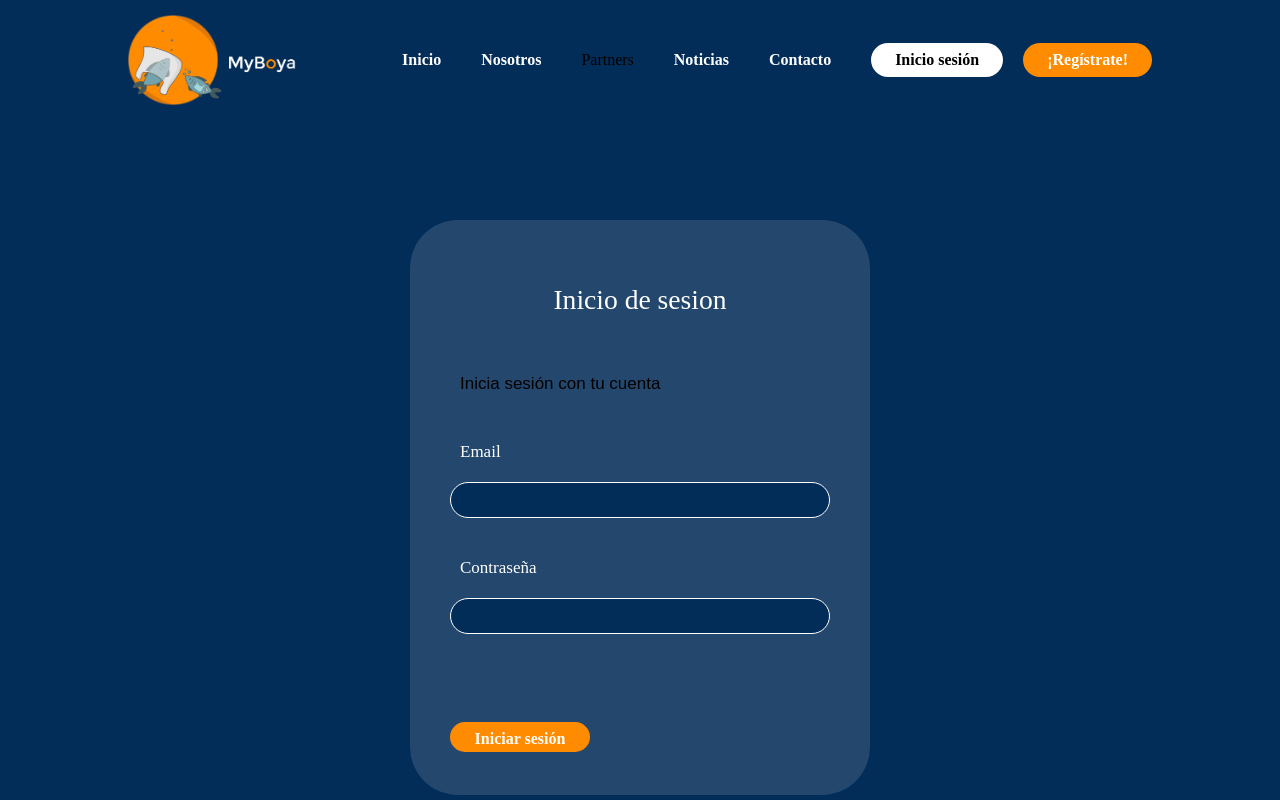
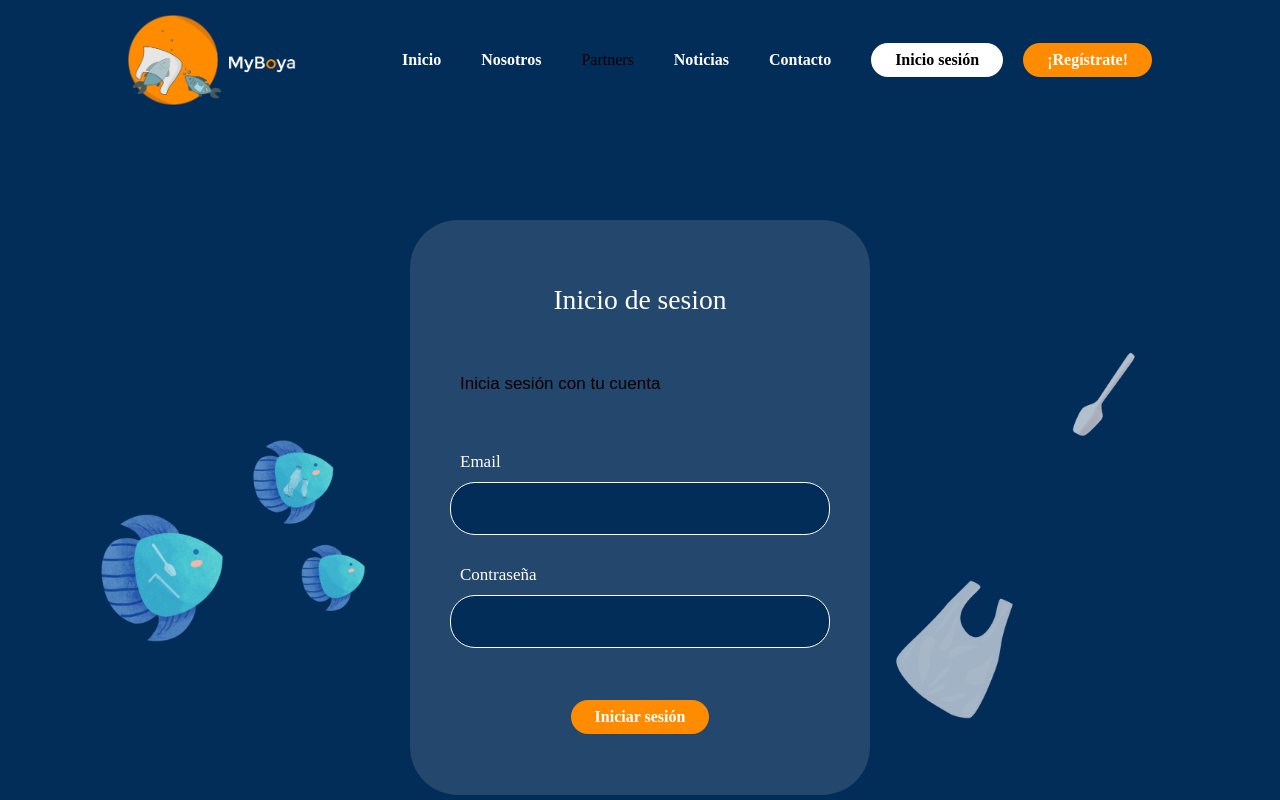
Before and after one commit to dsereycamus/Proyecto-MyBoya, a React (Vite) app in the folder myboya-project/: page /sesion in a window 1280 px wide. Shown: the top 800 px of the page. Built offline with nearby package versions, Linux system fonts and the light colour scheme; a web font is replaced by a local one.

Commit message:
se modifica bg y se agregan imagenes

```diff
--- a/myboya-project/src/components/Sesion/Sesion.css
+++ b/myboya-project/src/components/Sesion/Sesion.css
@@ -1,12 +1,10 @@
-body {
-    background: var(--clr-blue);
-}
-
-main {
+.containers {
     display: flex;
     flex-direction: column;
     margin-top: 100px;
     align-items: center;
+    background: no-repeat center url("../../assets/Images/inicio-sesion.png");
+    background-size: cover;
 }
 
 .formulario {
@@ -14,6 +12,7 @@ main {
     height: 35.938rem;
     background-color: rgba(217, 217, 217, 0.15);
     border-radius: 3rem;
+    margin-bottom: 4rem;
 
 }
 
@@ -33,20 +32,20 @@ main {
 
 .formulario label {
     color: white;
-    text-align: center;
+    font-size: 17px;
     margin: 0.625rem 0.625rem 0.625rem 0.625rem;
 }
 
-.formulario .btn {
+.formulario .btn3 {
     font-weight: 700;
     color: white;
-    padding: 0.5rem 1.5rem;
-    background-color: var(--clr-orange);
+    padding: 0.5em 1.5em;
+    background-color: var(--clr-orange, #ff8c00);
     border: none;
     border-radius: 3rem;
     cursor: pointer;
     transition: all 0.3s ease 0s;
-    margin-top: 3rem;
+    margin-top: 2rem;
 }
 
 .formulario form {
@@ -55,15 +54,20 @@ main {
 }
 
 form .usuario {
-    position: relative;
-    margin: 0 0 20px;
+    display: flex;
+    flex-direction: column;
 }
 
 .usuario input {
-    width: 100%;
-    height: 35px;
-    font-size: 16px;
-    border-radius: 3rem;
-    margin-top: 20px;
+    padding: 17px 14px;
+    background-color: var(--clr-blue, #032d59);
+    border: 1px solid white;
+    font-size: 15px;
+    color: #f4f6f9;
+    border-radius: 25px;
+}
 
+.btn-container {
+    display: flex;
+    justify-content: center;
 }
--- a/myboya-project/src/components/Sesion/Sesion.jsx
+++ b/myboya-project/src/components/Sesion/Sesion.jsx
@@ -2,7 +2,7 @@ import './Sesion.css'
 
 const Sesion = () => {
     return (
-        <main className='containers'>
+        <div className='containers'>
             <div className='formulario'>
                 <h1>Inicio de sesion</h1>
                 <form method="post">
@@ -10,17 +10,15 @@ const Sesion = () => {
                         <p>Inicia sesión con tu cuenta</p>
                         <label htmlFor="texto">Email</label>
                         <input type="text" required />
-                    </div>
-                    <div class='usuario'>
                         <label htmlFor="texto">Contraseña</label>
                         <input type="text" required />
                     </div>
                     <div className='btn-container'>
-                        <button className="btn">Iniciar sesión</button>
+                        <button className="btn3">Iniciar sesión</button>
                     </div>
                 </form>
             </div>
-        </main>
+        </div>
     )
 }
 
```
Also changed, not shown: myboya-project/src/assets/Images/inicio-sesion.png (added), myboya-project/src/assets/Images/iniciosesion.png (added).
